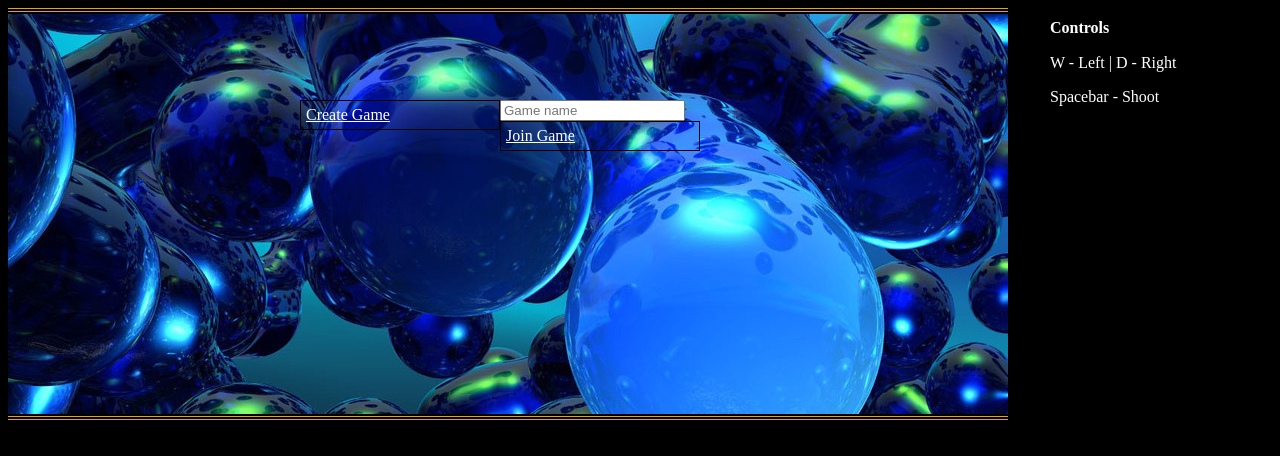
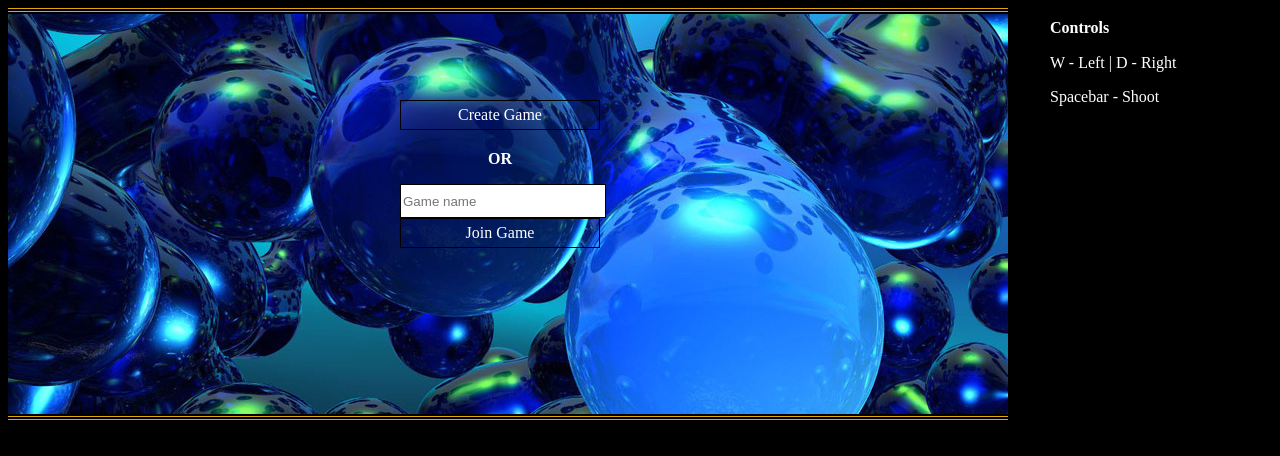
Before and after one commit to linstantnoodles/bubbletrouble, a plain HTML site: page client/index.html in a window 1280 px wide. Drawn offline with nearby package versions, Linux system fonts and the light colour scheme; no server answers.

Commit message:
updated splash screen ui

```diff
--- a/client/assets/css/main-style.css
+++ b/client/assets/css/main-style.css
@@ -35,36 +35,72 @@ canvas {
 #scoreboard {
     z-index: -1;
 }
+
 /* Splash screen process*/
 #setup, #setup-two {
-    width: 400px;
+    width: 200px;
     position: absolute;
     top: 100px;
-    left: 300px;
+    left: 400px;
 }
+
+#setup, #setup-two {
+    text-align: center;
+}
+
+#setup p{
+    color: #fff;
+    font-weight: bold;
+}
+
 #setup .creategame {
     width: 200px;
     float: left;
+    margin-bottom: 20px;
 }
+
+#setup input[type="text"] {
+    border: 1px solid #000;
+    width: 200px;
+    height: 30px;
+}
+
 #setup .joingame {
     width: 200px;
-    float: right;
+    float: left;
 }
+
 #setup a {
     display: block;
     border: 1px solid #000;
+    text-decoration: none;
     padding: 5px;
     color: #fff;
 }
+
+#setup a:hover {
+    background-color: #000;
+}
+
 #setup-two {
     visibility: hidden;
 }
+
 #setup-two a {
     display: block;
     color: white;
     font-size: 32px;
     font-weight: bold;
+    padding: 5px;
+    background-color: #0040FF;
+    color: #fff;
+    text-decoration: none;
 }
+
+#setup-two a:hover {
+    background-color: #886A08;
+}
+
 #header {
     position: absolute;
 }
--- a/client/index.html
+++ b/client/index.html
@@ -29,6 +29,7 @@
             <div class="creategame">
                 <a href="#" name="create">Create Game</a>
             </div>
+            <p>OR</p>
             <div class="joingame">
                 <input type="text" name="join" placeholder="Game name"/>
                 <a href="#" name="create">Join Game</a>
```
